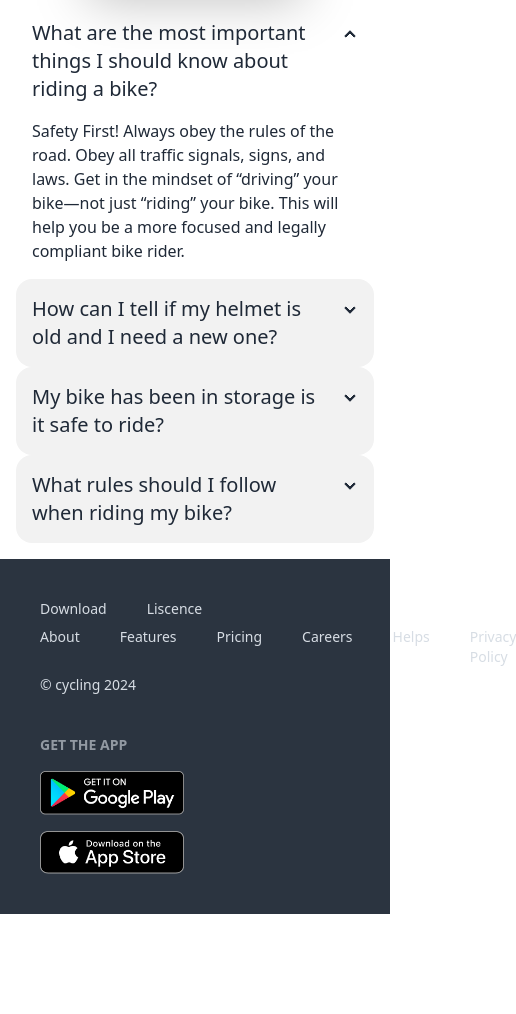
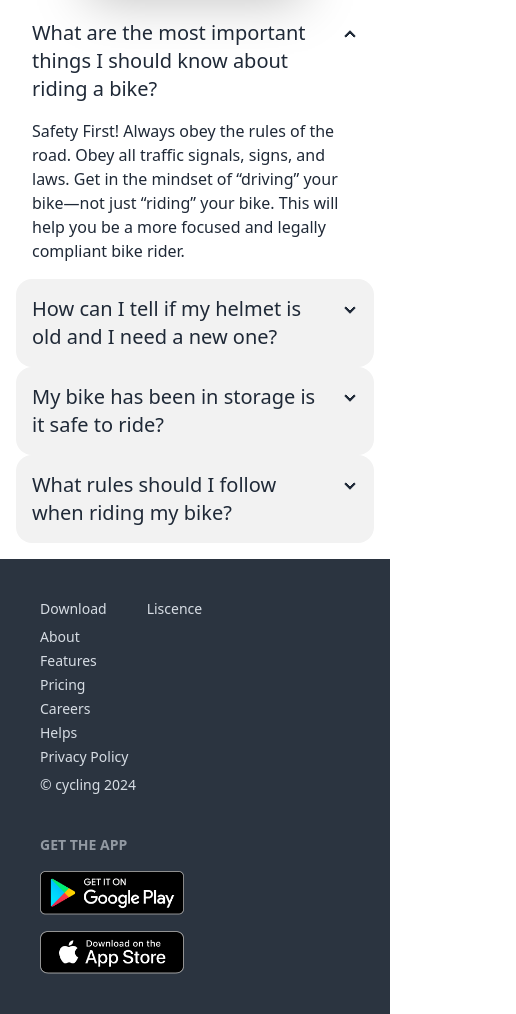
Before and after one commit to airinakterasha/pjm-m13-cycling-biker, a plain HTML site: page index.html in a window 390 px wide. Shown: the part 4523-5537 px from the top of the page, 516 px wide, since content can reach past the window. Before the commit the page ends 5437 px from the top, so only its background shows below. Drawn offline with nearby package versions, Linux system fonts and the light colour scheme; files whose address does not match are found by name.

Commit message:
footer area done

```diff
--- a/index.html
+++ b/index.html
@@ -329,13 +329,13 @@
       </section>
     </main>
     <!-- footer -->
-    <footer class="footer p-10 bg-neutral text-neutral-content">
+    <footer class="footer p-10 bg-neutral text-neutral-content flex-col md:flex-row">
       <aside>
         <ul class="flex gap-10">
           <a href=""><li>Download</li></a>
           <a href=""><li>Liscence</li></a>
         </ul>
-        <ul class="flex gap-10">
+        <ul class="flex flex-col gap-1 md:flex-row md:gap-10">
           <a href=""><li>About</li></a>
           <a href=""><li>Features</li></a>
           <a href=""><li>Pricing</li></a>
```
